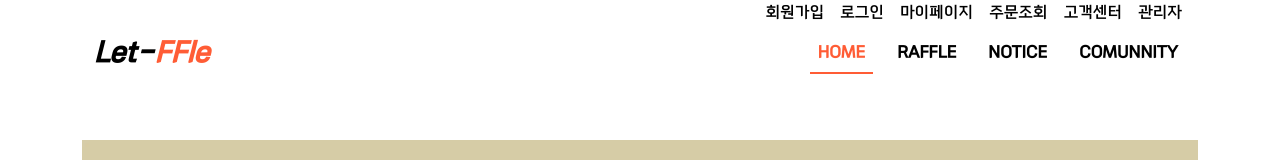
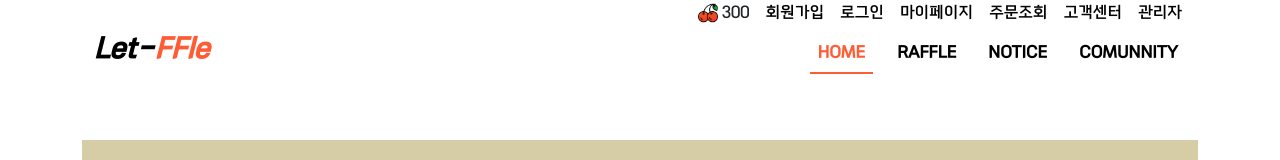
Before and after one commit to byeonnns/let-ffle-front, a Vue app: page / in a window 1280 px wide. Shown: the top 160 px of the page. Built offline with nearby package versions, Linux system fonts and the light colour scheme.

Commit message:
Refactor : Site Logo hover delete

```diff
--- a/src/App.vue
+++ b/src/App.vue
@@ -36,6 +36,10 @@ import FooterNav from "@/components/FooterNav.vue";
     transition: all 0.15s;
 }
 
+#app a.non-this {
+    color: initial;
+}
+
 #app .router-link-exact-active {
   color: #FF5C35;
 }
--- a/src/components/AppHeader/index.vue
+++ b/src/components/AppHeader/index.vue
@@ -2,6 +2,7 @@
     <div style="height: 140px;">
         <div class="container-lg">
             <div class="d-flex d-none d-lg-block text-end">
+                <span class="d-none d-md-inline-block me-3"><img src="@/assets/berry-icon.png" class="me-1" height="20px">300</span>
                 <RouterLink to="/join" class="me-3"><span class="d-none d-md-inline-block">회원가입</span></RouterLink>
                 <RouterLink to="/login" class="me-3"><span class="d-none d-md-inline-block">로그인</span></RouterLink>
                 <RouterLink to="/Member/Mypage" class="me-3"><span class="d-none d-md-inline-block">마이페이지</span>
@@ -12,8 +13,7 @@
             </div>
             <nav class="navbar navbar-expand-lg bg-body-white">
                 <div class="container-fluid">
-                    <RouterLink to="/"><a class="fw-bold fst-italic h3">Let-<span style="color:#FF5C35">FFle</span></a>
-                    </RouterLink>
+                    <RouterLink to="/" class="fw-bold fst-italic h3 non-this">Let-<span style="color:#FF5C35">FFle</span></RouterLink>
                     <div class="navbar-toggler bi bi-bell fs-3 border-0" @click="clickCheck">
                     </div>
                     <div class="d-none d-lg-inline-block">
```
Also changed, not shown: src/assets/berry-icon-bw.png (added), src/assets/berry-icon.png (added).
